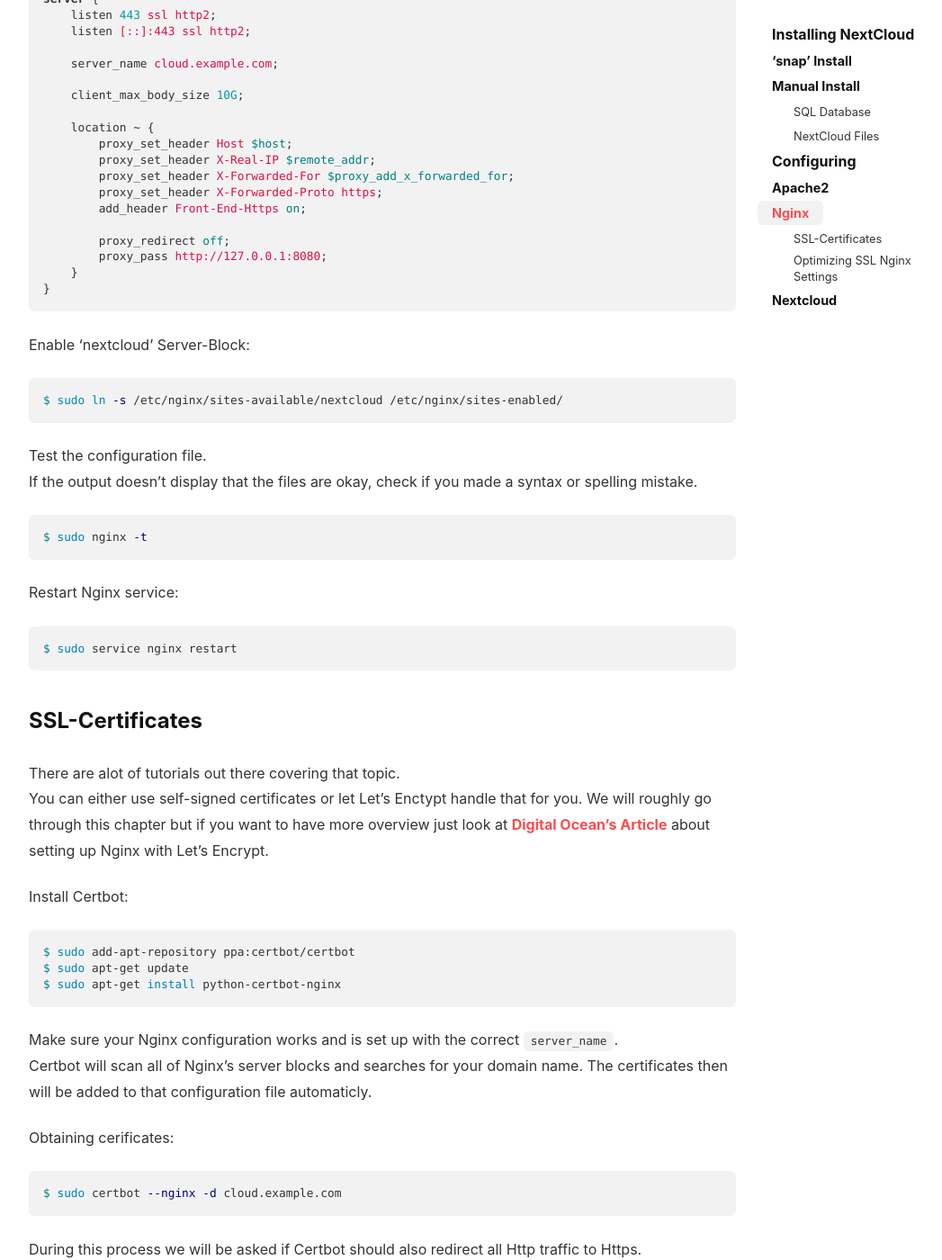
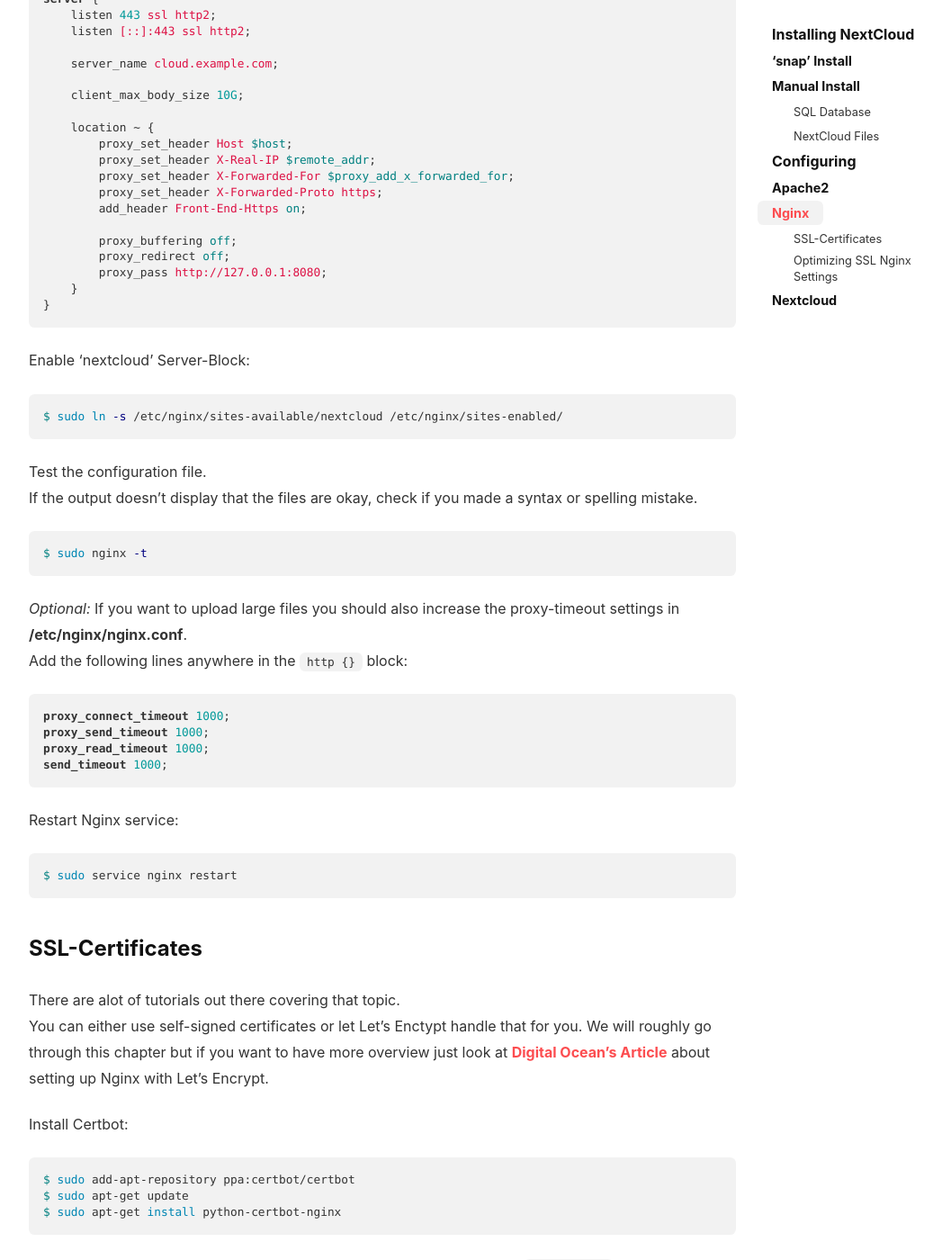
Before and after one commit to breuerfelix/breuerfelix.github.io, a Jekyll site: the page built from _posts/18-04-18-Setup-NextCloud-FrontEnd-Nginx-SSL-Backend-Apache2.md, in a window 1280 px wide and 1400 px high, scrolled down 5394 px. Shown: the whole window at 90% size, without its empty margins (105-1152 px from the left). Built offline with Jekyll 4.4.1, drawn with Linux system fonts in a browser that asks for light colours; nearby versions of some CDN libraries; some of the changed text lies outside the part shown.

Commit message:
edit large files

````diff
--- a/_posts/18-04-18-Setup-NextCloud-FrontEnd-Nginx-SSL-Backend-Apache2.md
+++ b/_posts/18-04-18-Setup-NextCloud-FrontEnd-Nginx-SSL-Backend-Apache2.md
@@ -182,6 +182,7 @@
         proxy_set_header X-Forwarded-Proto https;
         add_header Front-End-Https on;
 
+        proxy_buffering off;
         proxy_redirect off;
         proxy_pass http://127.0.0.1:8080;
     }
@@ -195,6 +196,15 @@
 If the output doesn't display that the files are okay, check if you made a syntax or spelling mistake.
 ```bash
 $ sudo nginx -t
+```
+
+_Optional:_ If you want to upload large files you should also increase the proxy-timeout settings in __/etc/nginx/nginx.conf__.
+Add the following lines anywhere in the `http {}` block:
+```nginx
+proxy_connect_timeout 1000;
+proxy_send_timeout 1000;
+proxy_read_timeout 1000;
+send_timeout 1000;
 ```
 Restart Nginx service:
 ```bash
````
Also changed, not shown: other parts of _posts/18-04-18-Setup-NextCloud-FrontEnd-Nginx-SSL-Backend-Apache2.md (+1 -1 lines).
